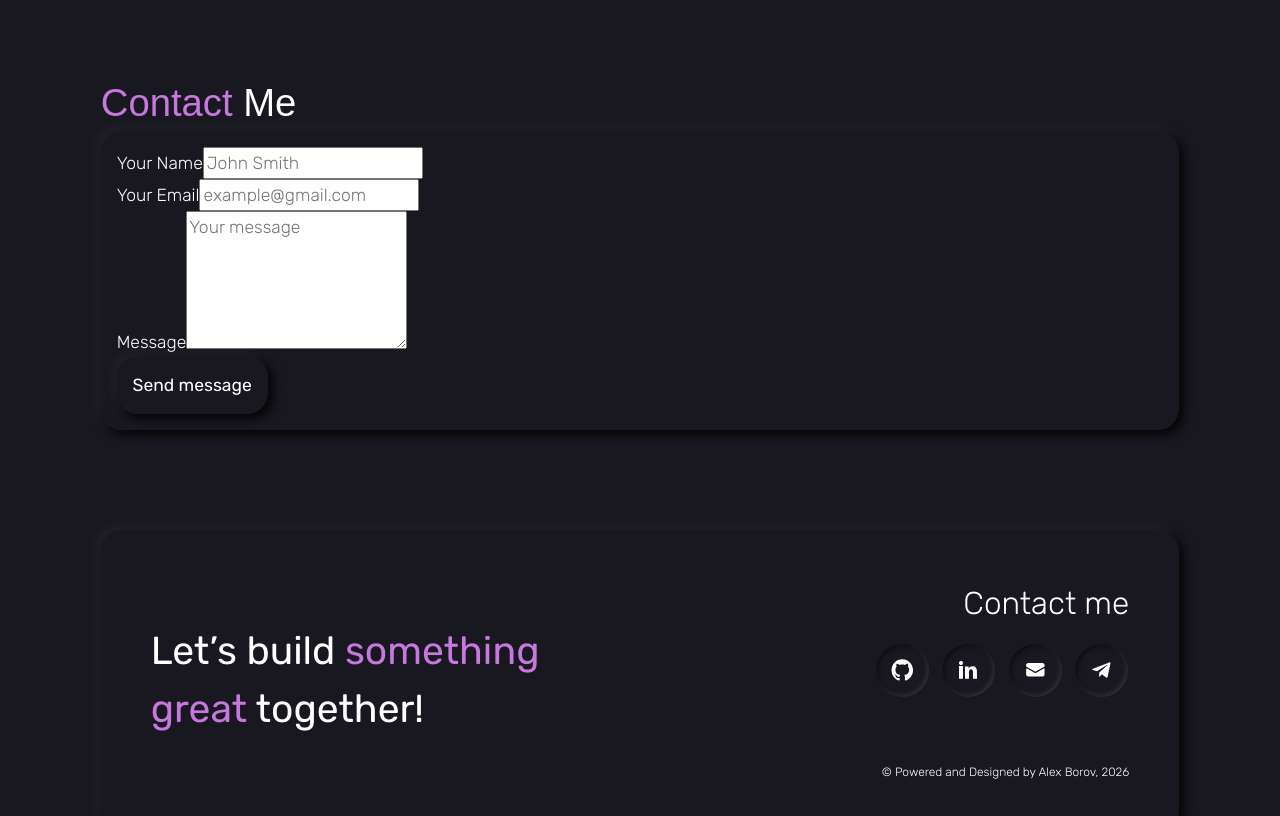
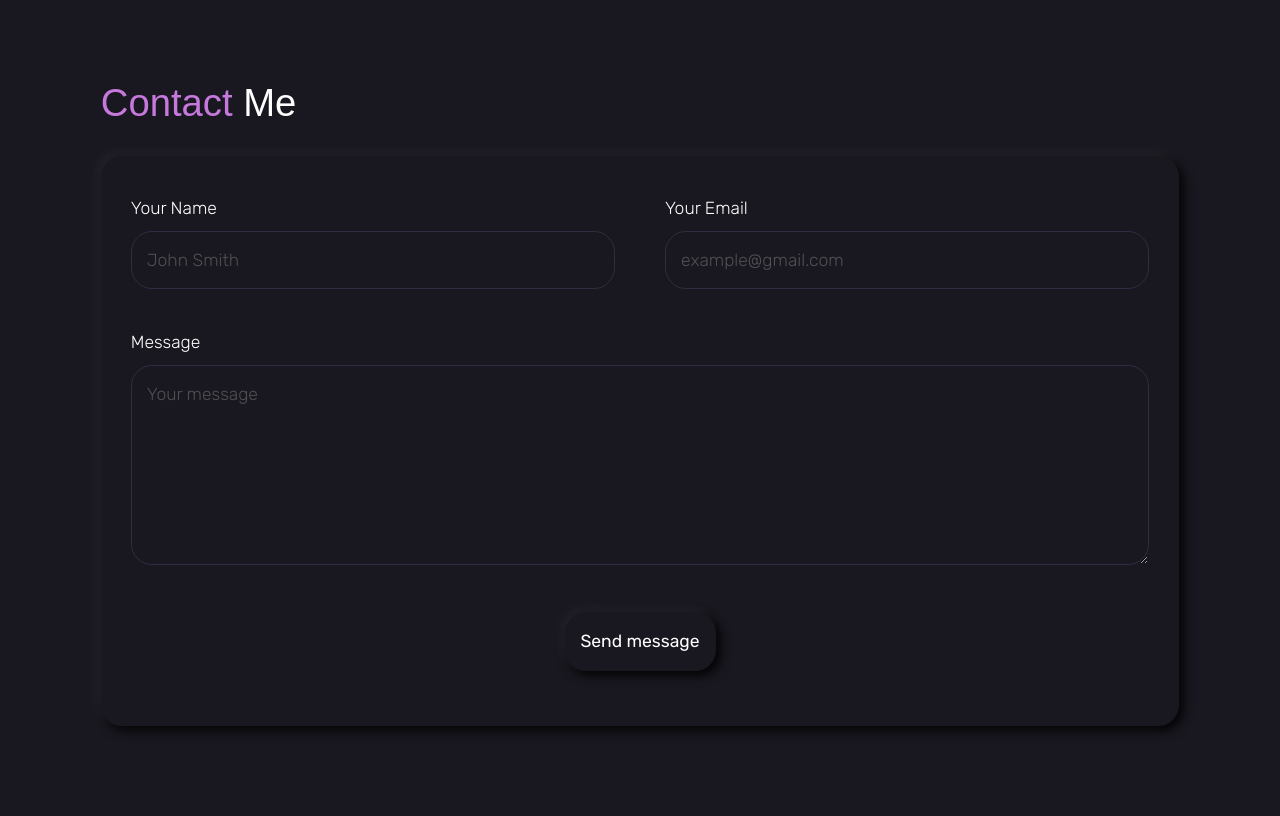
Before and after one commit to alexborovdev/personal-website, a React (Vite) app: page / in a window 1280 px wide. Shown: the part 1260-2076 px from the top of the page. Built offline with nearby package versions, Linux system fonts and the light colour scheme; a web font is replaced by a local one.

Commit message:
feat: add Contacts styles

```diff
--- a/src/sections/Contacts/Contacts.module.scss
+++ b/src/sections/Contacts/Contacts.module.scss
@@ -0,0 +1,63 @@
+@use '@/shared/tools/scss' as *;
+
+.mainTitle {
+  margin-bottom: rem(25);
+}
+
+.form {
+  padding: fluid(45, 30) rem(30) fluid(70, 35) rem(30) !important;
+  display: flex;
+  flex-direction: column;
+  row-gap: fluid(50, 25);
+}
+
+.info {
+  display: flex;
+  column-gap: rem(50);
+
+  @include mobile {
+    flex-direction: column;
+    row-gap: fluid(50, 25);
+  }
+
+  &Field {
+    flex: 1;
+  }
+}
+
+.message {
+  &Field {
+    flex: 1;
+  }
+
+  &Textarea {
+    resize: vertical;
+    min-height: 200px;
+    max-height: 500px;
+
+    @include mobile {
+      min-height: 150px;
+      max-height: 375px;
+    }
+  }
+}
+
+.infoInput, .messageTextarea {
+  width: 100%;
+  padding: rem(15);
+  margin-top: rem(10);
+  background-color: var(--bg-color);
+  border: var(--border);
+  border-color: var(--bg-color-2);
+  border-radius: var(--border-radius);
+  color: inherit;
+  font: inherit;
+
+  &::placeholder {
+    opacity: 0.6;
+  }
+}
+
+.button {
+  align-self: center;
+}
--- a/src/sections/Contacts/Contacts.tsx
+++ b/src/sections/Contacts/Contacts.tsx
@@ -27,6 +27,7 @@ const Contacts = () => {
               <input
                 id="name"
                 name="name"
+                autoComplete="name"
                 type="text"
                 className={styles.infoInput}
                 placeholder="John Smith"
@@ -40,6 +41,7 @@ const Contacts = () => {
               <input
                 id="email"
                 name="email"
+                autoComplete="email"
                 type="email"
                 className={styles.infoInput}
                 placeholder="example@gmail.com"
@@ -65,7 +67,6 @@ const Contacts = () => {
           <Button
             type="submit"
             className={`tileHover ${styles.button}`}
-            ariaLabel="Sand me an email"
             title="Sand me an email"
           >
             Send message
```
